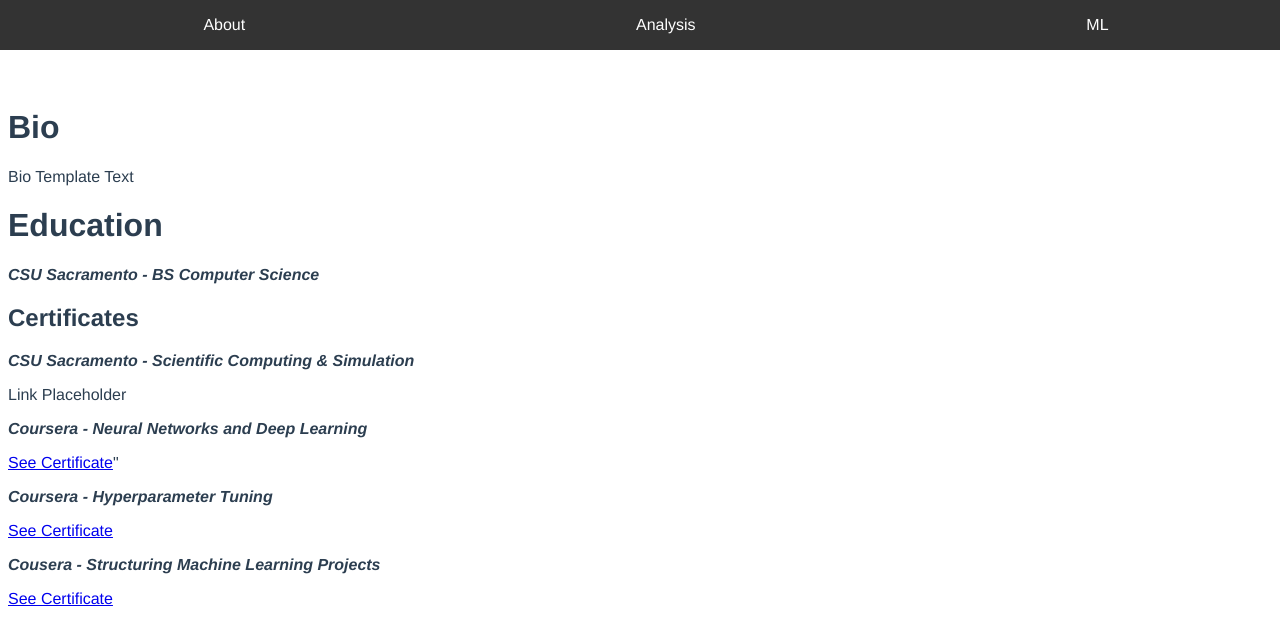
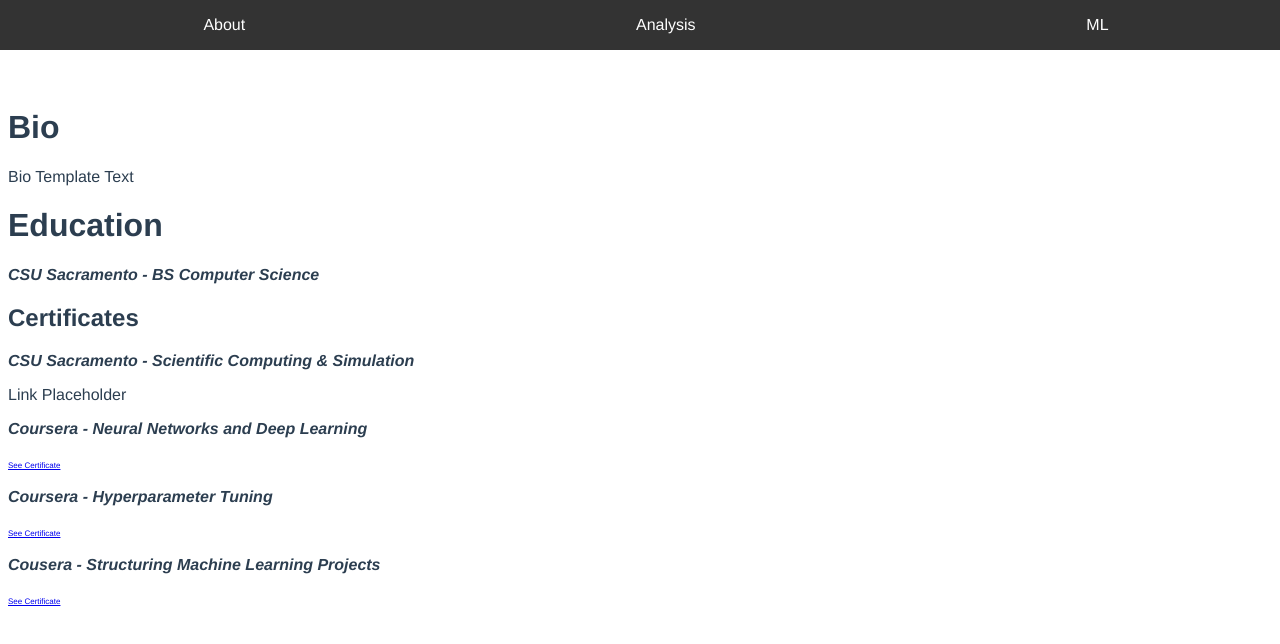
Before and after one commit to ceapf/ceapf.github.io, a Vue app: page / in a window 1280 px wide. Shown: the top 644 px of the page. Built offline with nearby package versions, Linux system fonts and the light colour scheme.

Commit message:
Edited about page

```diff
--- a/src/views/AboutPage.vue
+++ b/src/views/AboutPage.vue
@@ -9,11 +9,11 @@
       <p><b><i>CSU Sacramento - Scientific Computing & Simulation</i></b></p>
       <p>Link Placeholder</p>
       <p><b><i>Coursera - Neural Networks and Deep Learning</i></b></p>
-      <a href="https://coursera.org/verify/X8QLS289WEBX" target="_blank">See Certificate</a>"
+      <a href="https://coursera.org/verify/X8QLS289WEBX" target="_blank" style="font-size: 50%;">See Certificate</a>
       <p><b><i>Coursera - Hyperparameter Tuning</i></b></p>
-      <a href="https://coursera.org/verify/HJ6REVMR4ARQ" target="_blank">See Certificate</a>
+      <a href="https://coursera.org/verify/HJ6REVMR4ARQ" target="_blank" style="font-size: 50%;">See Certificate</a>
       <p><b><i>Cousera - Structuring Machine Learning Projects</i></b></p>
-      <a href="https://coursera.org/verify/9MPSG537USW5" target="_blank">See Certificate</a>
+      <a href="https://coursera.org/verify/9MPSG537USW5" target="_blank" style="font-size: 50%;">See Certificate</a>
 
     </div>
   </template>
```
